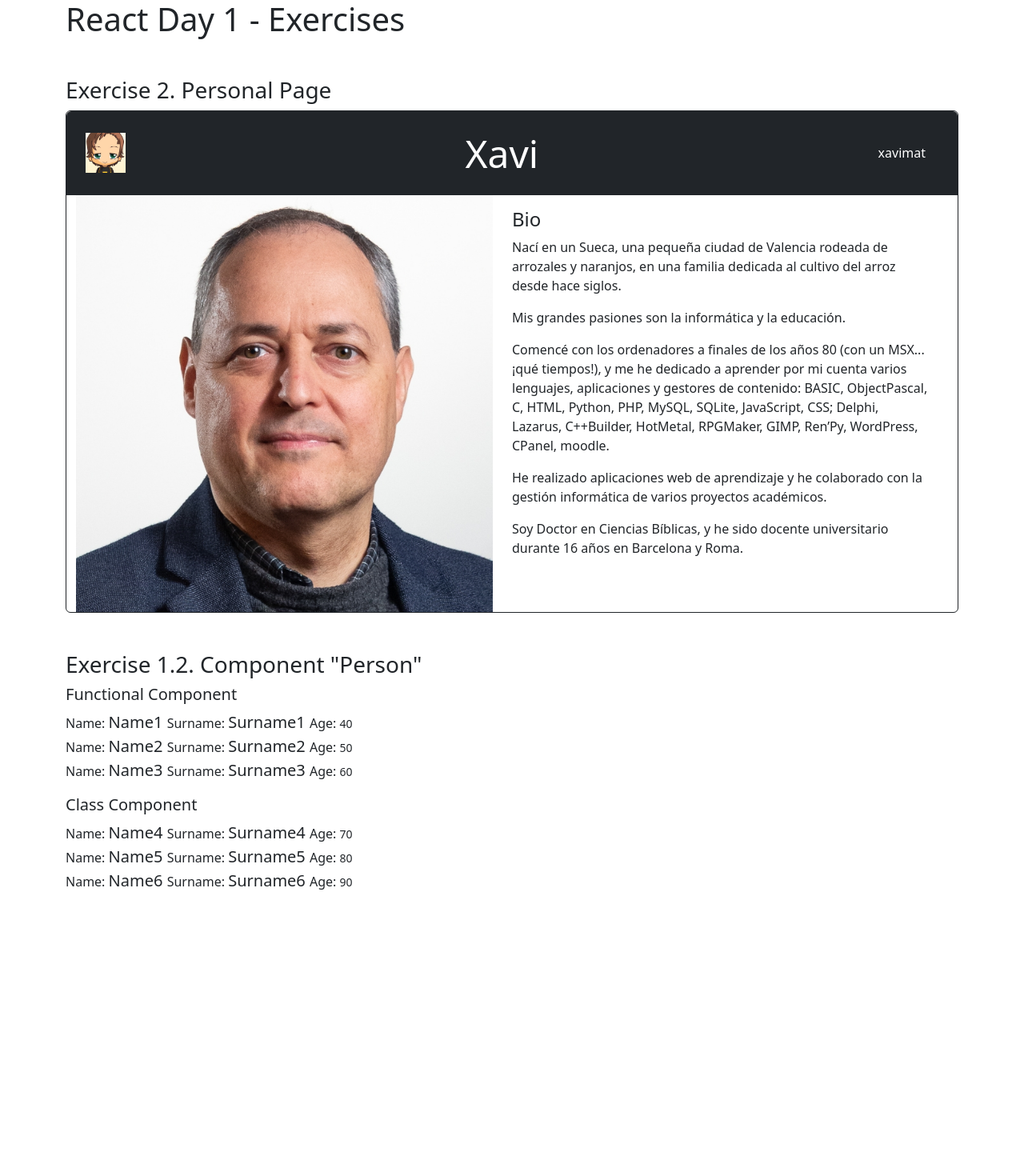
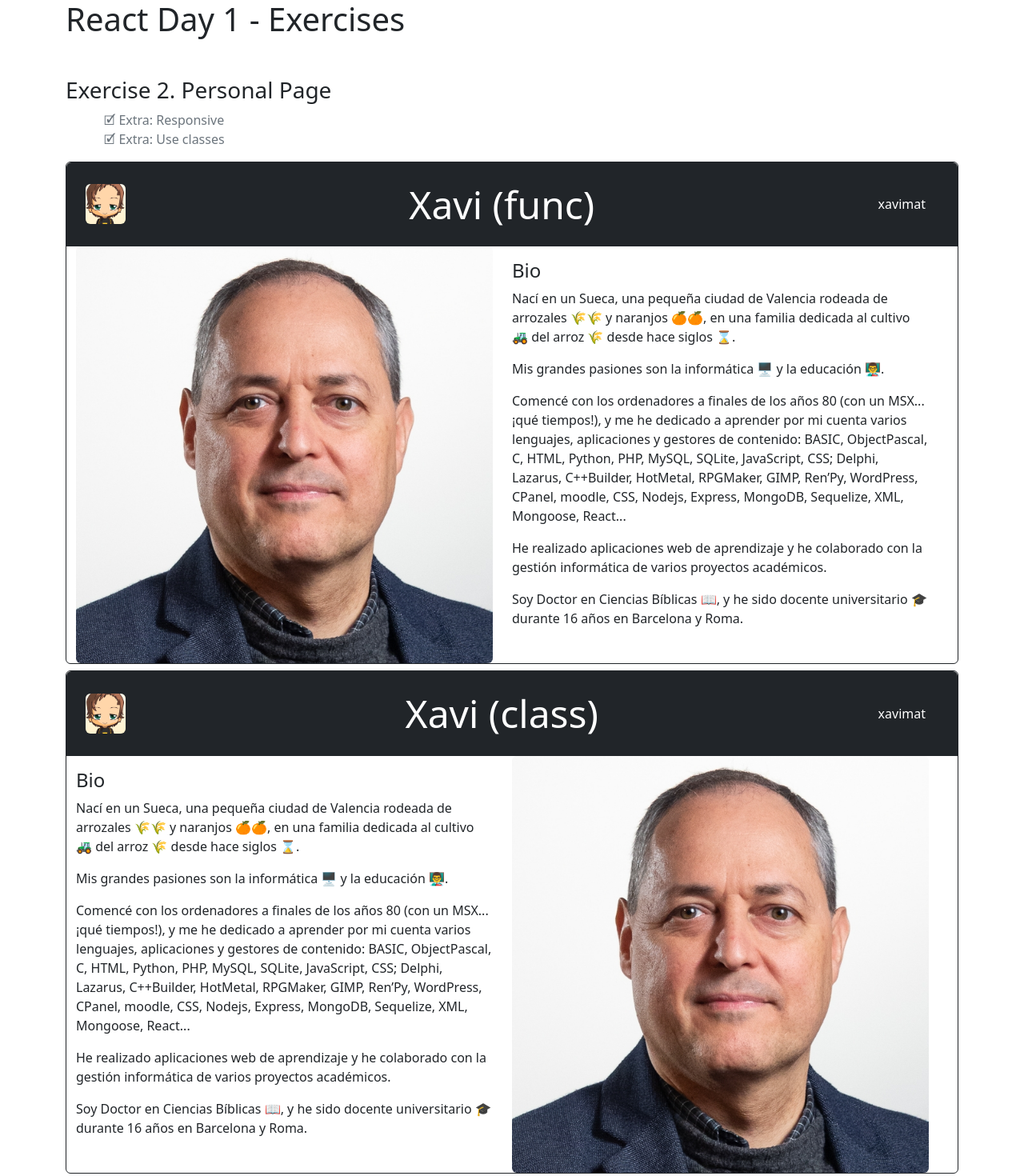
Before and after one commit to xavi-mat/boot501-react-app, a React (Create React App) app: page / in a window 1280 px wide. Shown: the top 1470 px of the page at 80% size. Before the commit the page ends 1132 px from the top, so only its background shows below. Built offline with nearby package versions, Linux system fonts and the light colour scheme.

Commit message:
Extras 2

```diff
--- a/src/App.jsx
+++ b/src/App.jsx
@@ -1,14 +1,16 @@
 import Header from './components/Header/Header';
+import HeaderClass from './components/HeaderClass/HeaderClass';
 import Home from './components/Home/Home';
+import HomeClass from './components/HomeClass/HomeClass';
 import PersonClass from './components/PersonClass/PersonClass';
 import PersonFunc from './components/PersonFunc/PersonFunc';
 
 const bioItems = [
-  `Nací en un Sueca, una pequeña ciudad de Valencia rodeada de arrozales y naranjos, en una familia dedicada al cultivo del arroz desde hace siglos.`,
-  `Mis grandes pasiones son la informática y la educación.`,
-  `Comencé con los ordenadores a finales de los años 80 (con un MSX... ¡qué tiempos!), y me he dedicado a aprender por mi cuenta varios lenguajes, aplicaciones y gestores de contenido: BASIC, ObjectPascal, C, HTML, Python, PHP, MySQL, SQLite, JavaScript, CSS; Delphi, Lazarus, C++Builder, HotMetal, RPGMaker, GIMP, Ren’Py, WordPress, CPanel, moodle.`,
+  `Nací en un Sueca, una pequeña ciudad de Valencia rodeada de arrozales 🌾🌾 y naranjos 🍊🍊, en una familia dedicada al cultivo 🚜 del arroz 🌾 desde hace siglos ⌛.`,
+  `Mis grandes pasiones son la informática 🖥️ y la educación 👨‍🏫.`,
+  `Comencé con los ordenadores a finales de los años 80 (con un MSX... ¡qué tiempos!), y me he dedicado a aprender por mi cuenta varios lenguajes, aplicaciones y gestores de contenido: BASIC, ObjectPascal, C, HTML, Python, PHP, MySQL, SQLite, JavaScript, CSS; Delphi, Lazarus, C++Builder, HotMetal, RPGMaker, GIMP, Ren’Py, WordPress, CPanel, moodle, CSS, Nodejs, Express, MongoDB, Sequelize, XML, Mongoose, React...`,
   `He realizado aplicaciones web de aprendizaje y he colaborado con la gestión informática de varios proyectos académicos.`,
-  `Soy Doctor en Ciencias Bíblicas, y he sido docente universitario durante 16 años en Barcelona y Roma.`
+  `Soy Doctor en Ciencias Bíblicas 📖, y he sido docente universitario 🎓 durante 16 años en Barcelona y Roma.`
 ];
 
 function App() {
@@ -18,9 +20,17 @@ function App() {
 
       <div className='my-5'>
         <h3>Exercise 2. Personal Page</h3>
-        <div className='border border-dark rounded'>
-          <Header name="Xavi" nick="xavimat" img="logo" />
+        <p className='text-muted ps-5'>
+          🗹 Extra: Responsive<br />
+          🗹 Extra: Use classes<br />
+        </p>
+        <div className='border border-dark rounded my-2'>
+          <Header name="Xavi (func)" nick="xavimat" img="logo" />
           <Home img="joprof" bioItems={bioItems} />
+        </div>
+        <div className='border border-dark rounded my-2'>
+          <HeaderClass name="Xavi (class)" nick="xavimat" img="logo" />
+          <HomeClass img="joprof" bioItems={bioItems} />
         </div>
       </div>
 
--- a/src/components/Header/Header.jsx
+++ b/src/components/Header/Header.jsx
@@ -2,7 +2,7 @@ const Header = (props) => {
     return (
         <div className="p-4 bg-dark text-white d-flex justify-content-between align-items-center rounded-top">
             <div className="me-3">
-                <img src={'./assets/' + props.img + '.png'} width="50" alt="chibi" />
+                <img className="rounded" src={'./assets/' + props.img + '.png'} width="50" alt="chibi" />
             </div>
                 <span className="me-3 display-5">
                     {props.name}
--- /dev/null
+++ b/src/components/HeaderClass/HeaderClass.jsx
@@ -0,0 +1,21 @@
+import React, { Component } from 'react';
+
+export class HeaderClass extends Component {
+    render() {
+        return (
+            <div className="p-4 bg-dark text-white d-flex justify-content-between align-items-center rounded-top">
+            <div className="me-3">
+                <img className="rounded" src={'./assets/' + this.props.img + '.png'} width="50" alt="chibi" />
+            </div>
+                <span className="me-3 display-5">
+                    {this.props.name}
+                </span>
+                <span className="me-3">
+                    {this.props.nick}
+                </span>
+        </div>
+        );
+    }
+}
+
+export default HeaderClass
--- a/src/components/Home/Home.jsx
+++ b/src/components/Home/Home.jsx
@@ -3,7 +3,7 @@ const Home = (props) => {
     return (
         <div className="container row">
             <div className="col-md-6">
-                <img className="img-fluid" src={'./assets/' + props.img + '.jpg'} alt="careto" />
+                <img className="img-fluid rounded" src={'./assets/' + props.img + '.jpg'} alt="careto" />
             </div>
             <div className="col-md-6 mt-3">
                 <h4>Bio</h4>
--- /dev/null
+++ b/src/components/HomeClass/HomeClass.jsx
@@ -0,0 +1,20 @@
+import React, { Component } from 'react';
+
+export class HomeClass extends Component {
+    render() {
+        const bioLine = this.props.bioItems.map(line => <p>{line}</p>)
+        return (
+            <div className="container row">
+                <div className="col-md-6 mt-3">
+                    <h4>Bio</h4>
+                    {bioLine}
+                </div>
+                <div className="col-md-6">
+                    <img className="img-fluid rounded" src={'./assets/' + this.props.img + '.jpg'} alt="careto" />
+                </div>
+            </div>
+        );
+    }
+}
+
+export default HomeClass;
```
Also changed, not shown: public/assets/jochibi.jpg (added).
